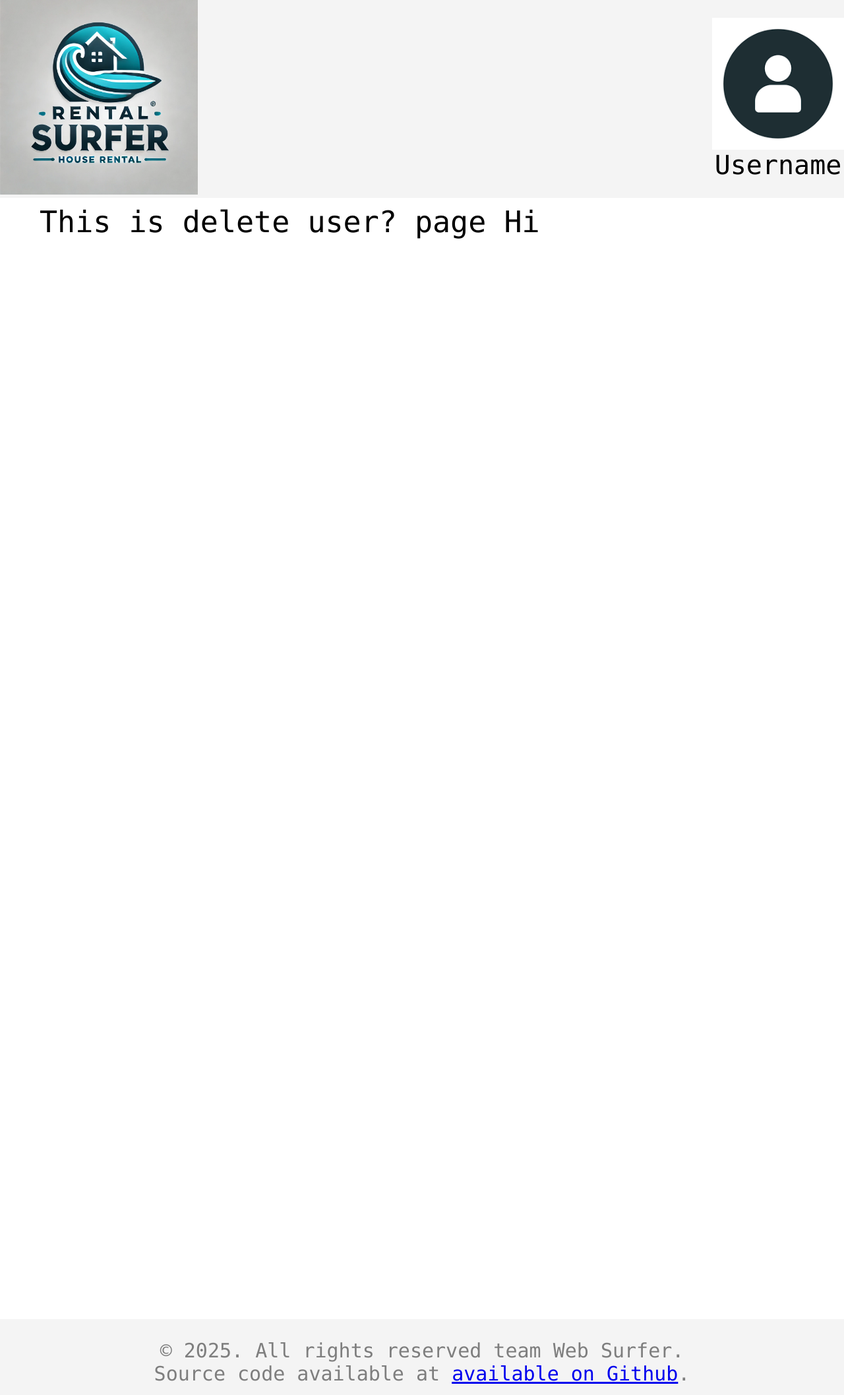
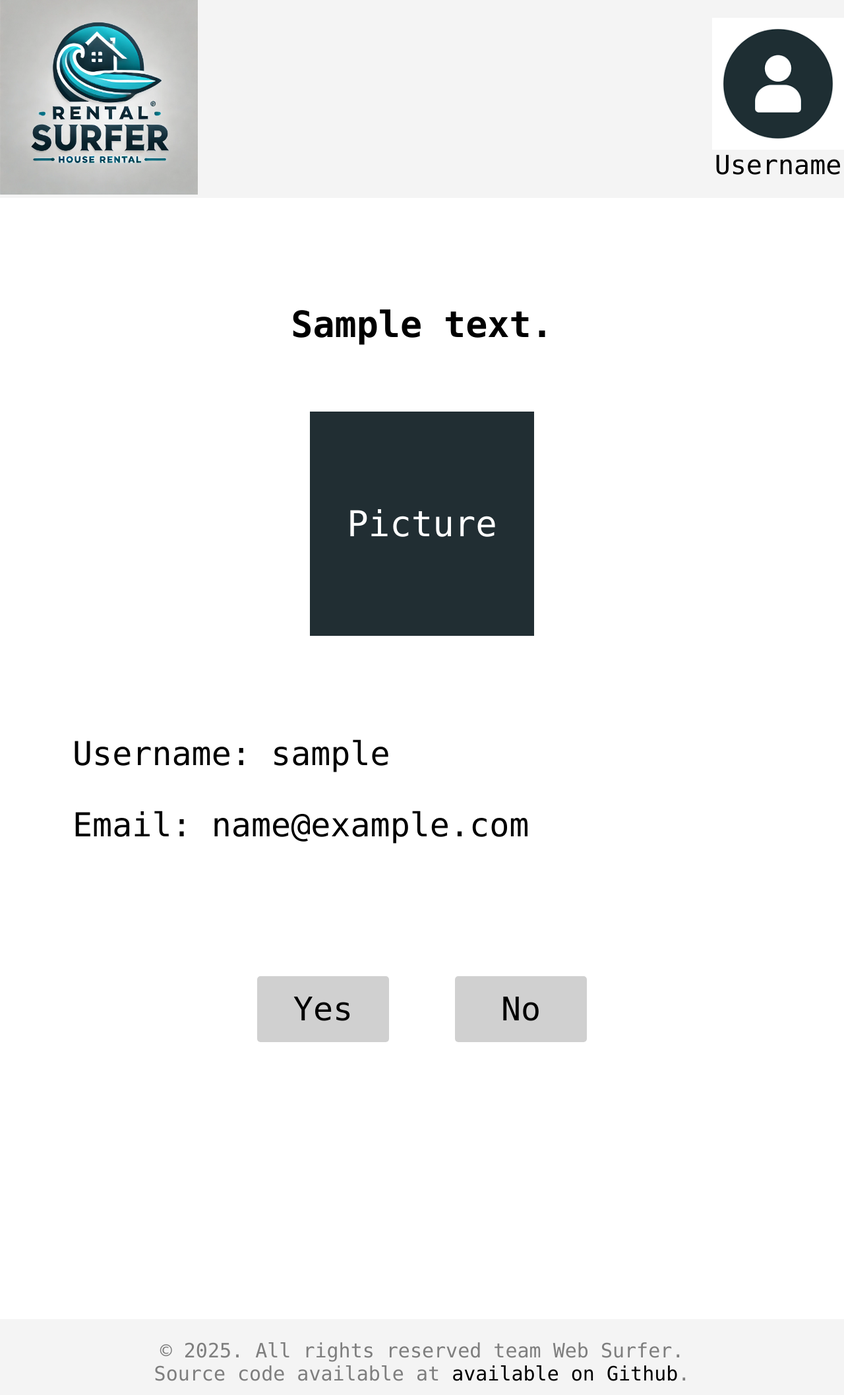
Before and after one commit to software-students-spring2025/2-web-app-web-surfer, a Flask app: template templates/delete-user.html in a window 1280 px wide. Shown: the whole page at 66% size. Run offline with Flask 3, Linux system fonts and the light colour scheme; the template is opened without the code that fills it: most values are stand-ins (such as "Sample title", 1, 10 or a date in 2020).

Commit message:
User list and user delete comfirmation page completed

```diff
--- /dev/null
+++ b/static/css/delete-user.css
@@ -0,0 +1,74 @@
+
+
+.confirmation-message-container{
+    margin-top: 150px;
+    display: flex;
+    justify-content: center;
+
+}
+
+.confirmation-message{
+    font-size:55px;
+    font-weight: bolder;
+    align-self: center;
+    text-align: center;
+}
+
+.userinfo-container{
+    margin-top: 100px;
+    display: flex;
+    flex-direction: column;
+    gap:100px
+
+}
+
+.user-avatar-container {
+    display: flex;
+    justify-content: center;
+}
+
+.user-avatar {
+    width: 300px;
+    height: 300px;
+    padding:20px;
+    background: #212e33;
+    display: flex;
+    align-items: center;
+    justify-content: center;
+    font-size: 12px;
+    color:#ffffff;
+    font-size: larger;
+}
+
+.user-details-container{
+    padding-left: 50px;
+}
+
+.info-text{
+    font-size: 50px;
+}
+
+.confirmation-button-container{
+    margin-top: 150px;
+    display: flex;
+    justify-content: center;
+    gap: 100px;
+}
+
+button{
+    padding: 10px 20px;
+    width: 200px;
+    background: rgb(208, 208, 208);
+    color: black;
+    border: none;
+    border-radius: 5px;
+    cursor: pointer;
+    height: 100px;
+    font-size:50px;
+    font-family: monospace;
+}
+
+a{
+    text-decoration: none;
+    color: black;
+}
--- a/static/css/search-user.css
+++ b/static/css/search-user.css
@@ -4,7 +4,6 @@
     justify-content: center;
     min-height: 1600px;
 }
-
 
 .search-section {
     display: flex;
@@ -28,7 +27,7 @@
 
 .search-form button {
     padding: 8px 20px;
-    background: #48646f;
+    background: rgb(208, 208, 208);
     color: white;
     border: none;
     border-radius: 4px;
--- a/static/css/style.css
+++ b/static/css/style.css
@@ -11,8 +11,6 @@ header{
     display:flex;
     flex-direction: column;
     align-items: center;
-
-
 }
 
 #top-left-username{
--- a/templates/delete-user.html
+++ b/templates/delete-user.html
@@ -9,13 +9,42 @@
     <title>This is login title</title>
     <link
       rel="stylesheet"
-      href="/static/css/style.css"
+      href="/static/css/delete-user.css"
     />
   </head>
   <body>
     <div class="container">
-        <span>This is delete user? page </span>
-        <span>Hi </span>
+      <div class="confirmation-message-container">
+        <span class="confirmation-message">{{q_message}}</span>
+      </div>
+
+      <div class="userinfo-container">
+        <div class="user-avatar-container">
+          <div class="user-avatar">
+            <div class="placeholder">Picture</div>
+          </div>
+        </div>
+        <div class="user-details-container">
+          <form action="{{ url_for('delete_user_q', user_id=username) }}" method="post"></form>
+          <p class="info-text">Username: {{username}}</p>
+          <p class="info-text">Email: {{email}}</p>
+        </div>
+      </div>
+
+      <div class = "confirmation-button-container">
+        <form action="{{ url_for('message')}}" method="post">
+          <input type="hidden" name="username" value="{{username}}">
+          <input type="hidden" name="email" value="{{email}}">
+          <input type="hidden" name="message" value="User Deleted">
+
+          <button type="submit">Yes</button>
+        </form>
+        <button>
+          <nav>
+            <a href="{{ url_for('userlist')}}">No</a>
+          </nav>
+        </button>
+      </div>
     </div>
   </body>
 </html>
--- a/test.py
+++ b/test.py
@@ -97,14 +97,36 @@ def create_app():
     def admin_dashboard():
         return render_template("admin-dashboard.html")
 
-    @app.route("/userlist")
+    @app.route("/userlist", methods=["GET"])
     def userlist():
-        return render_template("userlist.html", userInfo={
+        query = request.args.get('q', '')  # Retrieve the 'q' parameter, default to empty string if not provided
+        print(f"userlist requests for q: {query}")
+        return render_template("userlist.html", usersInfo=[{
                                    "username":"Rin",
                                    "usertype":0,
                                    "avatar":"",
                                    "email":"yq2290@nyu.edu"
-                               },)
+                               },{
+                                   "username":"Cindy",
+                                   "usertype":1,
+                                   "avatar":"",
+                                   "email":"12341241@nyu.edu"
+                               },{
+                                   "username":"Hang",
+                                   "usertype":0,
+                                   "avatar":"",
+                                   "email":"safsfd@nyu.edu"
+                               },{
+                                   "username":"Hang",
+                                   "usertype":0,
+                                   "avatar":"",
+                                   "email":"safsfd@nyu.edu"
+                               },{
+                                   "username":"Hang",
+                                   "usertype":0,
+                                   "avatar":"",
+                                   "email":"safsfd@nyu.edu"
+                               }],)
 
     @app.route("/search_user")
     def search_user():
@@ -116,14 +138,39 @@ def create_app():
 
     @app.route("/delete/<user_id>", methods=['POST'])
     def delete_user_q(user_id):
-        print("req for delete user from Userlist")
-        return render_template("delete-user.html", username=user_id)
+        if request.method == 'POST':
+            username = request.form.get('username')
+            email = request.form.get("email")
+            # process the submitted data here
+            print(f"Received username: {username}")
+            print(f"Received email: {email}")
+
+
+        print("req post for delete user from Userlist")
+        return render_template("delete-user.html", q_message = "Are you sure that you want to detele this user",
+                               username=username,
+                               email=email)
 
 
     @app.route("/delete/<user_id>", methods=['GET'])
-    def delete_user1(user_id):
-        print("req for delete user from Userlist")
+    def delete_user(user_id):
+        print("req get for delete user from Userlist")
         return render_template("delete-user.html", username=user_id)
+
+    @app.route("/message", methods=['POST'])
+    def message():
+        message_from_req= request.form.get('message')
+        if message_from_req == "User Deleted":
+            username = request.form.get('username')
+            email = request.form.get("email")
+
+            # do something in backend to deleted the user
+            # can retrieve user id if needed
+            # if success, proceed with message user deleted
+            # else, change the message and show the user that the deletion failed
+
+
+        return render_template("message.html", message=message_from_req)
 
 
 
```
Also changed, not shown: static/css/message.css (added, +15 -0 lines), static/css/userlist.css (+18 -19 lines), templates/message.html (added, +23 -0 lines), templates/userlist.html (+12 -27 lines).
